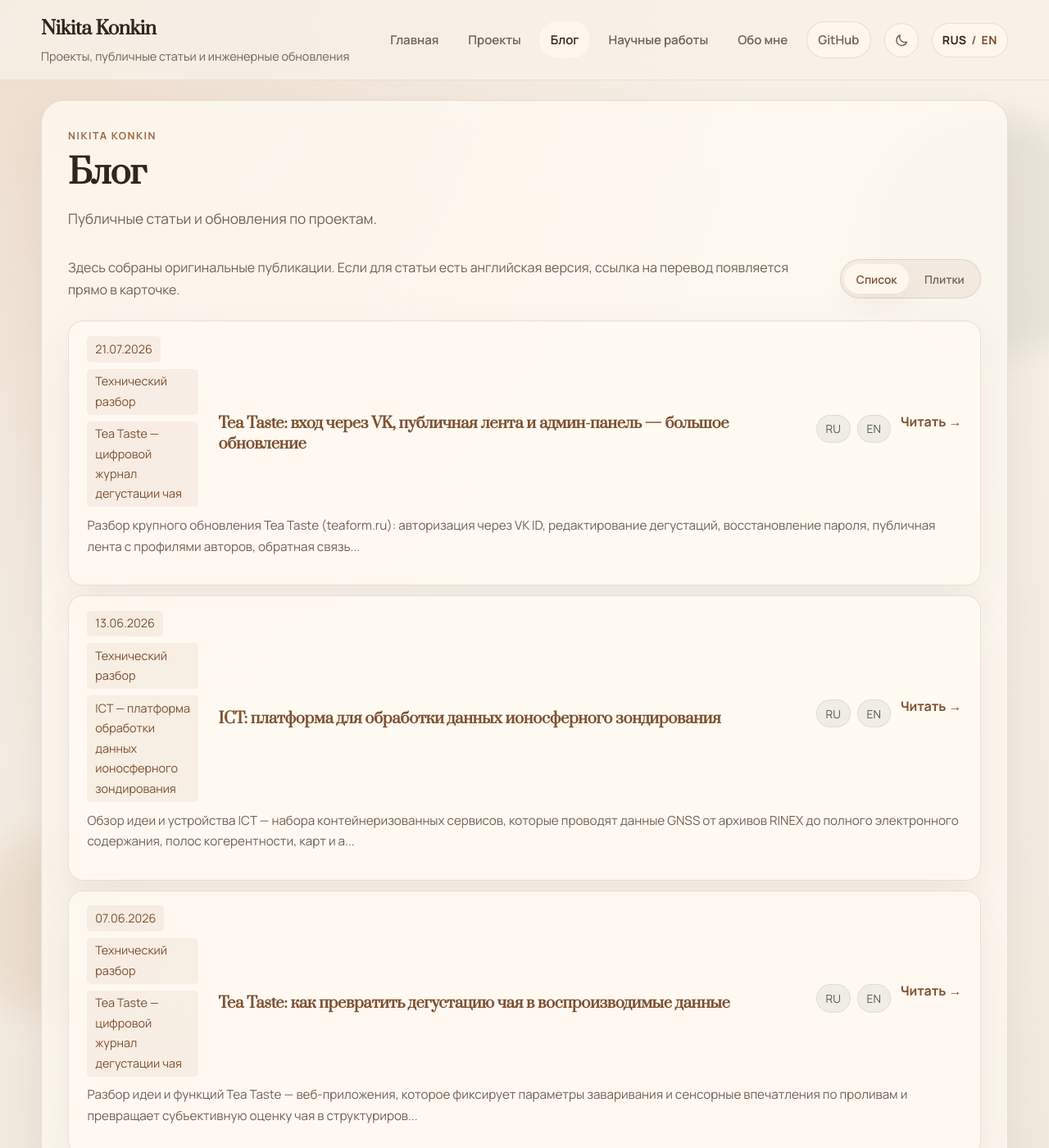
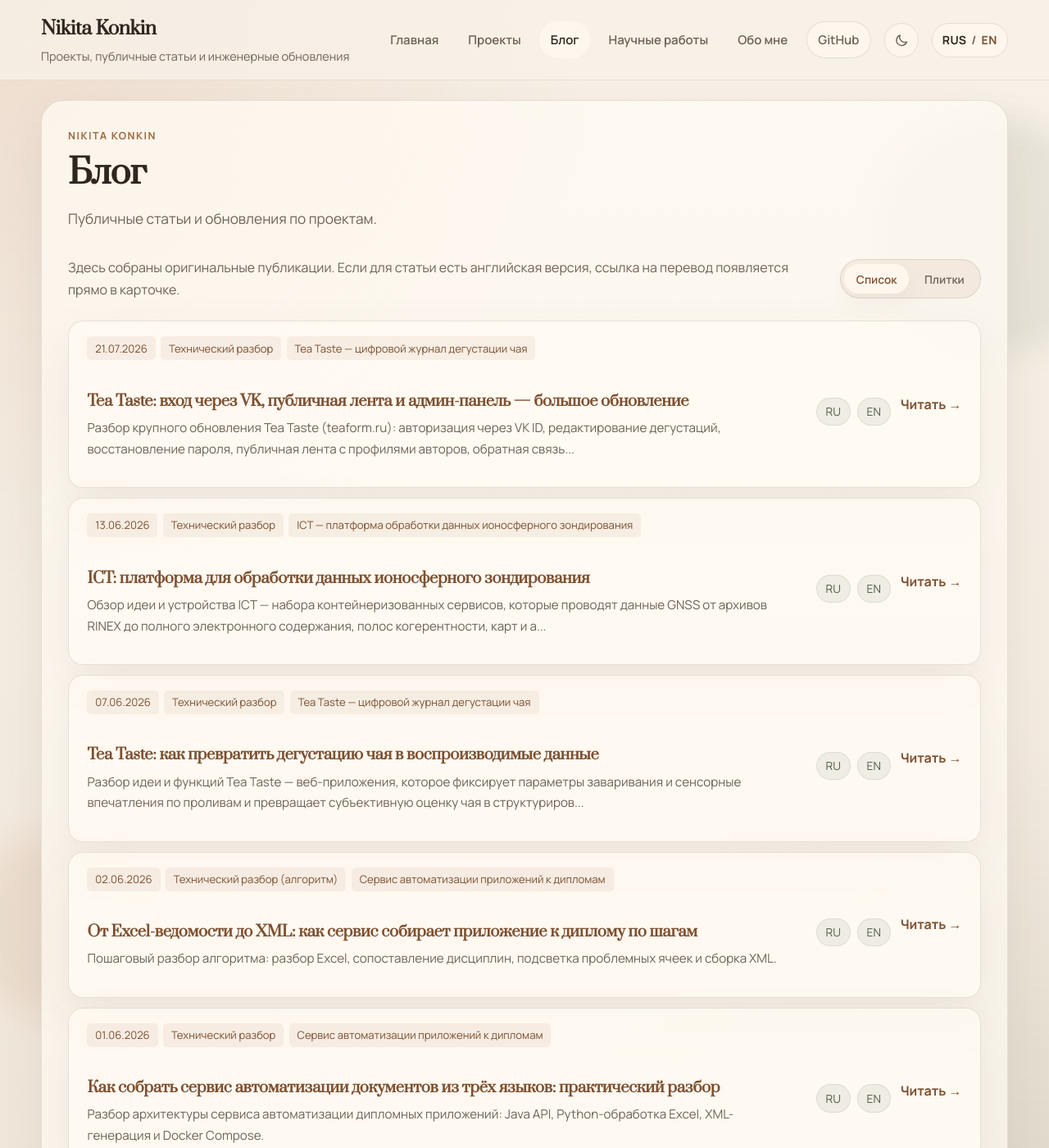
Before and after one commit to nikita-konkin/nikita-konkin.github.io, a Jekyll site: the page built from blog.html, in a window 1280 px wide and 1400 px high. Shown: the whole window at 82% size. Built offline with Jekyll 4.4.1, drawn with Linux system fonts in a browser that asks for light colours.

Commit message:
Refactor card layout in list view to use CSS Grid for improved responsiveness and alignment

```diff
--- a/assets/css/main.css
+++ b/assets/css/main.css
@@ -906,22 +906,28 @@ h4,
 }
 
 :root[data-view="list"] .card-grid .card {
-  display: flex;
-  flex-wrap: wrap;
-  align-items: center;
-  gap: 0.6rem 1.5rem;
+  display: grid;
+  grid-template-columns: minmax(0, 1fr) auto;
+  grid-template-areas:
+    "meta    aside"
+    "title   aside"
+    "summary aside";
+  align-items: start;
+  column-gap: 1.5rem;
+  row-gap: 0.4rem;
   padding: 1.1rem 1.4rem;
   border-radius: var(--radius-small);
 }
 
 :root[data-view="list"] .card-grid .card__meta {
-  flex: 0 0 auto;
+  grid-area: meta;
   margin-bottom: 0;
-  width: 8.5rem;
+  gap: 0.4rem;
+  font-size: 0.82rem;
 }
 
 :root[data-view="list"] .card-grid .card__title {
-  flex: 1 1 260px;
+  grid-area: title;
   min-width: 0;
   margin-bottom: 0;
   font-size: 1.15rem;
@@ -934,8 +940,7 @@ h4,
 }
 
 :root[data-view="list"] .card-grid .card__summary {
-  order: 1;
-  flex: 1 1 100%;
+  grid-area: summary;
   display: -webkit-box;
   -webkit-box-orient: vertical;
   -webkit-line-clamp: 2;
@@ -945,24 +950,26 @@ h4,
 }
 
 :root[data-view="list"] .card-grid .card__footer {
-  flex: 0 0 auto;
+  grid-area: aside;
+  align-self: center;
   margin-top: 0;
 }
 
 @media (max-width: 640px) {
   :root[data-view="list"] .card-grid .card {
-    flex-direction: column;
-    align-items: flex-start;
-    gap: 0.5rem;
+    grid-template-columns: minmax(0, 1fr);
+    grid-template-areas:
+      "meta"
+      "title"
+      "summary"
+      "aside";
+    row-gap: 0.5rem;
     padding: 0.95rem 1.1rem;
   }
 
-  :root[data-view="list"] .card-grid .card__meta {
-    width: auto;
-  }
-
   :root[data-view="list"] .card-grid .card__footer {
-    width: 100%;
+    align-self: stretch;
+    margin-top: 0.2rem;
     justify-content: space-between;
   }
 
@@ -970,12 +977,7 @@ h4,
     margin-top: 0;
   }
 
-  :root[data-view="list"] .card-grid .card__title {
-    flex: 0 0 auto;
-  }
-
   :root[data-view="list"] .card-grid .card__summary {
-    order: 0;
     -webkit-line-clamp: 3;
     line-clamp: 3;
   }
```
